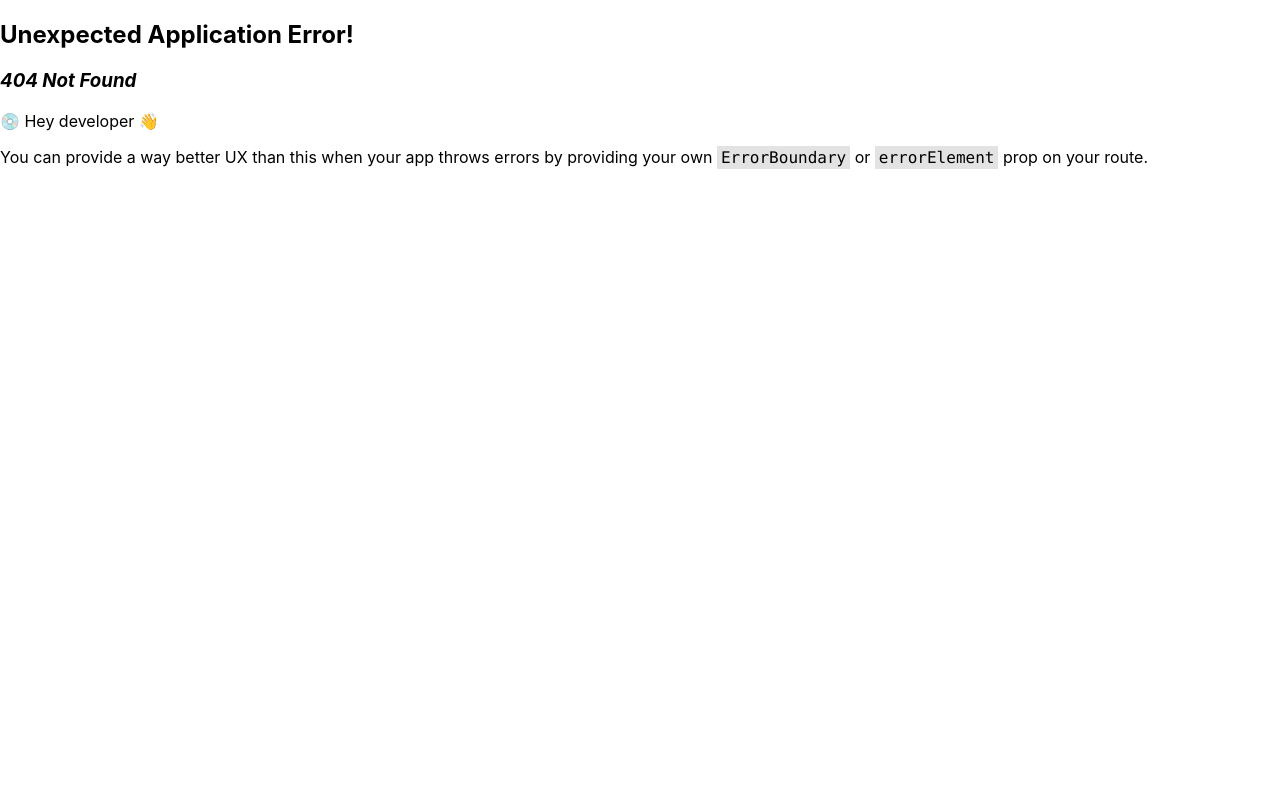
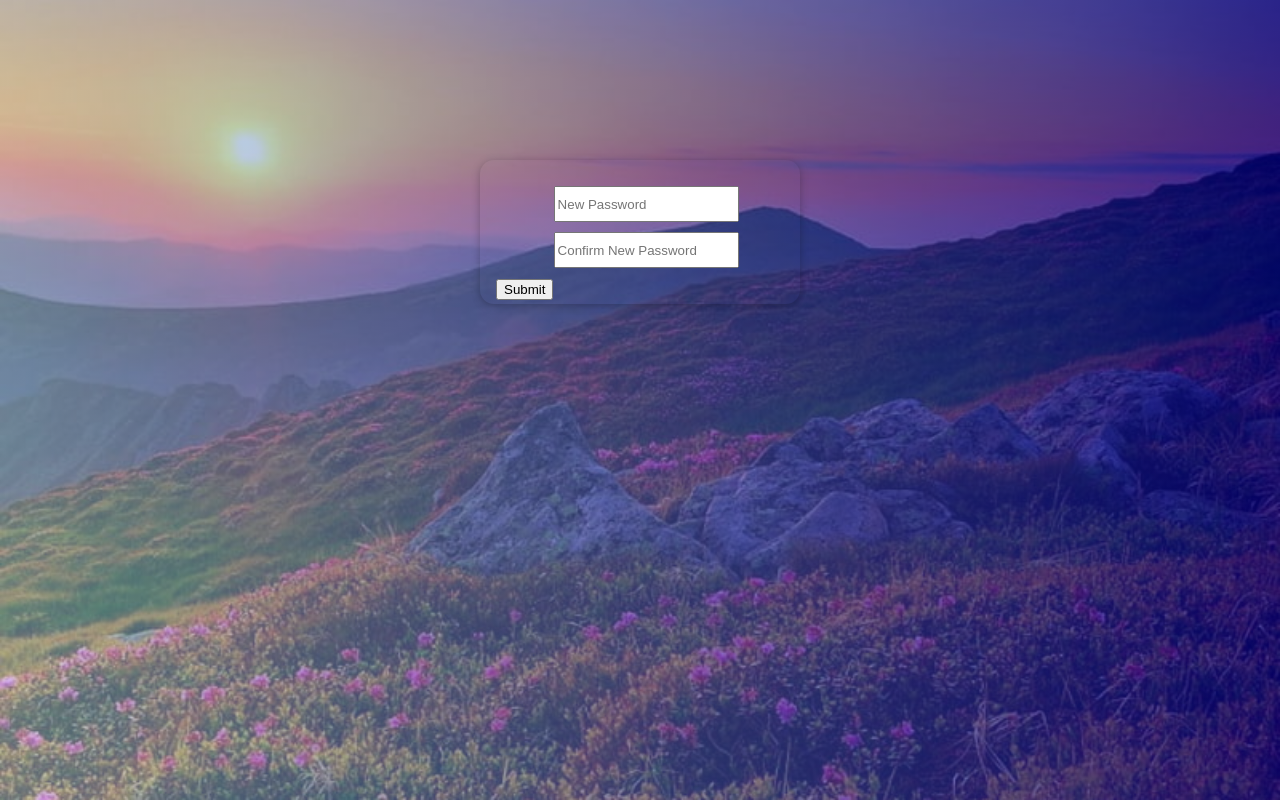
Before and after one commit to stefanverde/FullStack-frontend, a React (Create React App) app: page /resetPassword in a window 1280 px wide. Before the commit this address had no page. Built offline with nearby package versions, Linux system fonts and the light colour scheme.

Commit message:
ResetPassword added

```diff
--- a/package.json
+++ b/package.json
@@ -9,6 +9,7 @@
     "@testing-library/user-event": "^13.5.0",
     "@types/nodemailer": "^6.4.11",
     "axios": "^1.5.1",
+    "jwt-decode": "^3.1.2",
     "nodemailer": "^6.9.5",
     "pg": "^8.11.3",
     "react": "^18.2.0",
--- a/src/routes/ForgottenPassword.tsx
+++ b/src/components/ForgottenPassword.tsx
@@ -1,6 +1,6 @@
 import React, { useState } from 'react';
-import './routesStyles/Login.css';
-import './routesStyles/ForgottenPassword.css';
+import '../routes/routesStyles/Login.css';
+import './componentsStyles/ForgottenPassword.css';
 import { Link } from 'react-router-dom';
 function ForgottenPassword() {
   const [email, setEmail] = useState('');
--- /dev/null
+++ b/src/components/ResetPassword.tsx
@@ -0,0 +1,51 @@
+import { Link } from 'react-router-dom';
+import React, { useState } from 'react';
+import './componentsStyles/ResetPassword.css';
+const ResetPassword = () => {
+  //conditios have to be met
+  //min 6 characters, min 1 special char & number( .length, .contains)
+
+  //i'll create another function before to add the conditions
+  const [password, setPassword] = useState('');
+  const [newPassword, setNewPassword] = useState('');
+  const [isValid, setIsValid] = useState(false);
+
+  const tryPassword = () => {};
+  const changePassword = () => {
+    console.log('need to implement');
+  };
+  return (
+    <div className='backimage'>
+      <div className='resetModal'>
+        <input
+          className='password'
+          type='password'
+          placeholder='New Password'
+          value={password}
+          onChange={(e) => setPassword(e.target.value)}
+        />
+        <input
+          className='password'
+          type='password'
+          placeholder='Confirm New Password'
+          value={newPassword}
+          onChange={(e) => setNewPassword(e.target.value)}
+        />
+        <button
+          className='submitReset'
+          onClick={tryPassword}>
+          <Link
+            to='/login'
+            style={{
+              textDecoration: 'none',
+              color: 'black',
+            }}>
+            Submit
+          </Link>
+        </button>
+      </div>
+    </div>
+  );
+};
+
+export default ResetPassword;
--- a/src/components/componentsStyles/RegistrationForm.css
+++ b/src/components/componentsStyles/RegistrationForm.css
@@ -36,3 +36,9 @@
   box-shadow: 0 2px 8px rgba(0, 0, 0, 0.25);
   animation: slide-down 300ms ease-out forwards;
 }
+.username {
+  position: relative;
+  left: 20%;
+  height: 30px;
+  margin: 10px 0 0 0;
+}
--- /dev/null
+++ b/src/components/componentsStyles/ResetPassword.css
@@ -0,0 +1,15 @@
+.resetModal {
+  position: absolute;
+  top: 20vh;
+  left: calc(50% - 10rem);
+  width: 18rem;
+  height: 7rem;
+  padding: 1rem;
+  border-radius: 14px;
+  box-shadow: 0 2px 8px rgba(0, 0, 0, 0.25);
+  animation: slide-down 300ms ease-out forwards;
+}
+
+.submitReset {
+
+}
--- a/src/routes/Home.tsx
+++ b/src/routes/Home.tsx
@@ -1,23 +1,66 @@
 import { useNavigate } from 'react-router';
 import './routesStyles/Home.css';
-import React from 'react';
+import React, { useState } from 'react';
+import jwtDecode from 'jwt-decode';
+
+interface DecodedToken {
+  email: string;
+  firstName: string;
+  lastName: string;
+}
+
 
 const Home: React.FC = () => {
+
+  const authToken = localStorage.getItem('authToken');
+  if (authToken) {
+    try {
+      const decodedToken = jwtDecode<DecodedToken>(authToken);
+
+      const { email, firstName, lastName } = decodedToken;
+      // console.log("email", email);
+      // console.log("fn", firstName);
+      // console.log("ln", lastName);
+    } catch (error) {
+      console.log('error', error);
+    }
+  }
+
+  const[userData, setUserData] = useState<DecodedToken | null >(null);
+
   const navigate = useNavigate();
+  const [isClicked, setIsClicked] = useState(false);
 
   const handleLogout = () => {
     localStorage.removeItem('authToken');
     navigate('/login');
   };
 
+  const handlerModalToggle = () => {
+    setIsClicked(!isClicked);
+  };
+
   return (
     <div className='backimage'>
-      <div className='dashboard'>
-      <button>Login information</button>
-      <button>Items</button>
-
-      </div>
-      <button className="dashboardLogout" onClick={handleLogout}>Logout</button>
+      <button
+        className='items'
+        onClick={handlerModalToggle}>
+        Profile
+      </button>
+      {isClicked && (
+        <div className='itemsModal'>
+          <div className='block'> Id </div>
+          <div className='block'> Name </div>
+          <div className='block'> Family Name </div>
+          <div className='block'> Email {} </div>
+        </div>
+      )}
+      <button className='items'>Items</button>
+      <button
+        className='button dashboardLogout'
+        onClick={handleLogout}>
+        Logout
+      </button>
     </div>
   );
 };
--- a/src/routes/Login.tsx
+++ b/src/routes/Login.tsx
@@ -53,6 +53,7 @@ function Login() {
       navigate('/', { replace: true });
     } catch (e) {
       console.log(e);
+    //verifica conditiile de login ca si username.trim. dupa ce indeplineste toate conditiile poti doar sa dai click, altfel ceva eroare
     }
   };
 
@@ -60,7 +61,7 @@ function Login() {
     <div className='backimage'>
       <div className='modal'>
         <input
-          className='username'
+          className='email'
           type='text'
           placeholder='Email'
           value={username}
--- a/src/routes/routesStyles/Home.css
+++ b/src/routes/routesStyles/Home.css
@@ -1,19 +1,53 @@
-.home {
-  height: 100vh;
-  width: 100vw;
-  background: red;
+
+.items {
+  display: block;
+  position: relative;
+  top:2%;
+  height: 40px;
+  width: 120px;
+  border-radius: 30px;
+  font-family: 'Times New Roman', Times, serif;
+  font-weight: 250;
+  font-size: 22px;
+  cursor: pointer;
+  margin-bottom: 2.5rem;
+}
+.itemsModal{
+  position: absolute;
+  top: 20vh;
+  left: calc(50% - 10rem);
+  width: 18rem;
+  height: 10rem;
+  background-color: aliceblue;
+  padding: 1rem;
+  border-radius: 14px;
+  box-shadow: 0 2px 8px rgba(0, 0, 0, 0.25);
+  animation: slide-down 300ms ease-out forwards;
+  background-image: linear-gradient(
+        to right,
+        rgba(173, 216, 230, 0.5),
+        rgba(0, 0, 139, 0.7)
+      )
 }
 
-.dashboard{
+.dashboardLogout {
   position: absolute;
-    width: 20vw;
-    height: 95vh;
-    background-color: aliceblue;
-    padding: 1rem;
-    /* border-radius: 14px; */
+  left: 80%;
+  top: 2%;
+  height: 40px;
+  width: 120px;
+  border-radius: 30px;
+  font-family: 'Times New Roman', Times, serif;
+  font-weight: 250;
+  font-size: 22px;
+  cursor: pointer;
 }
 
-.dashboardLogout{
-  position: absolute;
-  left:75%;
+.block {
+  border-bottom: solid greenyellow 2px;
+  width: fit-content;
+  margin-bottom: 12px;
+  font-family: 'Times New Roman', Times, serif;
+  font-weight: 250;
+  font-size: 16px;
 }
--- a/src/routes/routesStyles/Login.css
+++ b/src/routes/routesStyles/Login.css
@@ -23,7 +23,7 @@
   }
 }
 
-.username {
+.email {
   position: relative;
   left: 20%;
   height: 30px;
--- a/tsconfig.json
+++ b/tsconfig.json
@@ -14,6 +14,8 @@
   },
 
   "include": [
-    "./src/**/*"
-, "src/mail/mail.tsx"  ]
+    "./src/**/*",
+    // "src/mail/mail.tsx"
+    "src/mail/**/*"
+  ]
 }
```
Also changed, not shown: src/App.tsx (+6 -1 lines), src/components/componentsStyles/ForgottenPassword.css (renamed from src/routes/routesStyles/ForgottenPassword.css), 1 other file (tests, documents, lock files or other folders).
